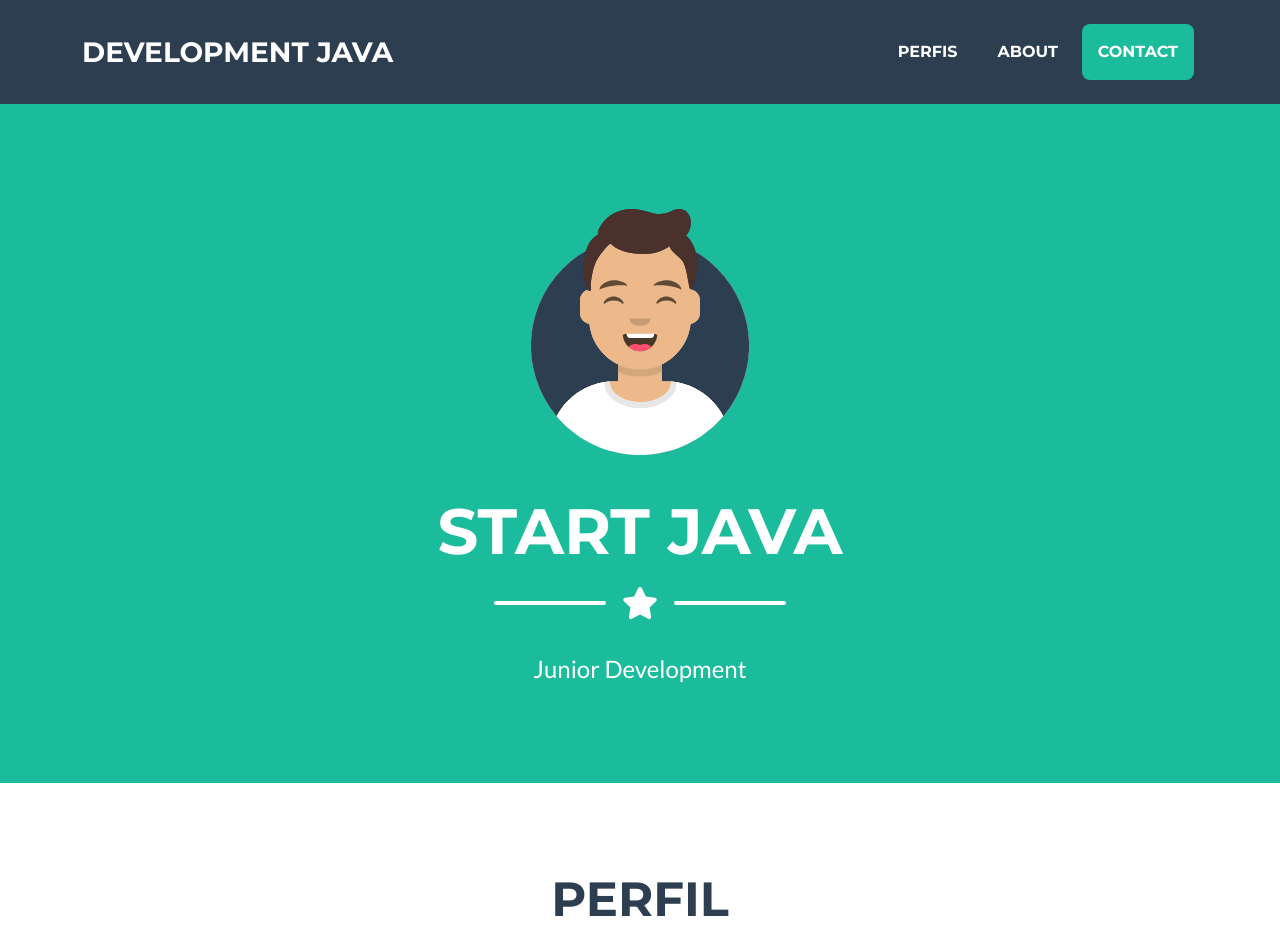
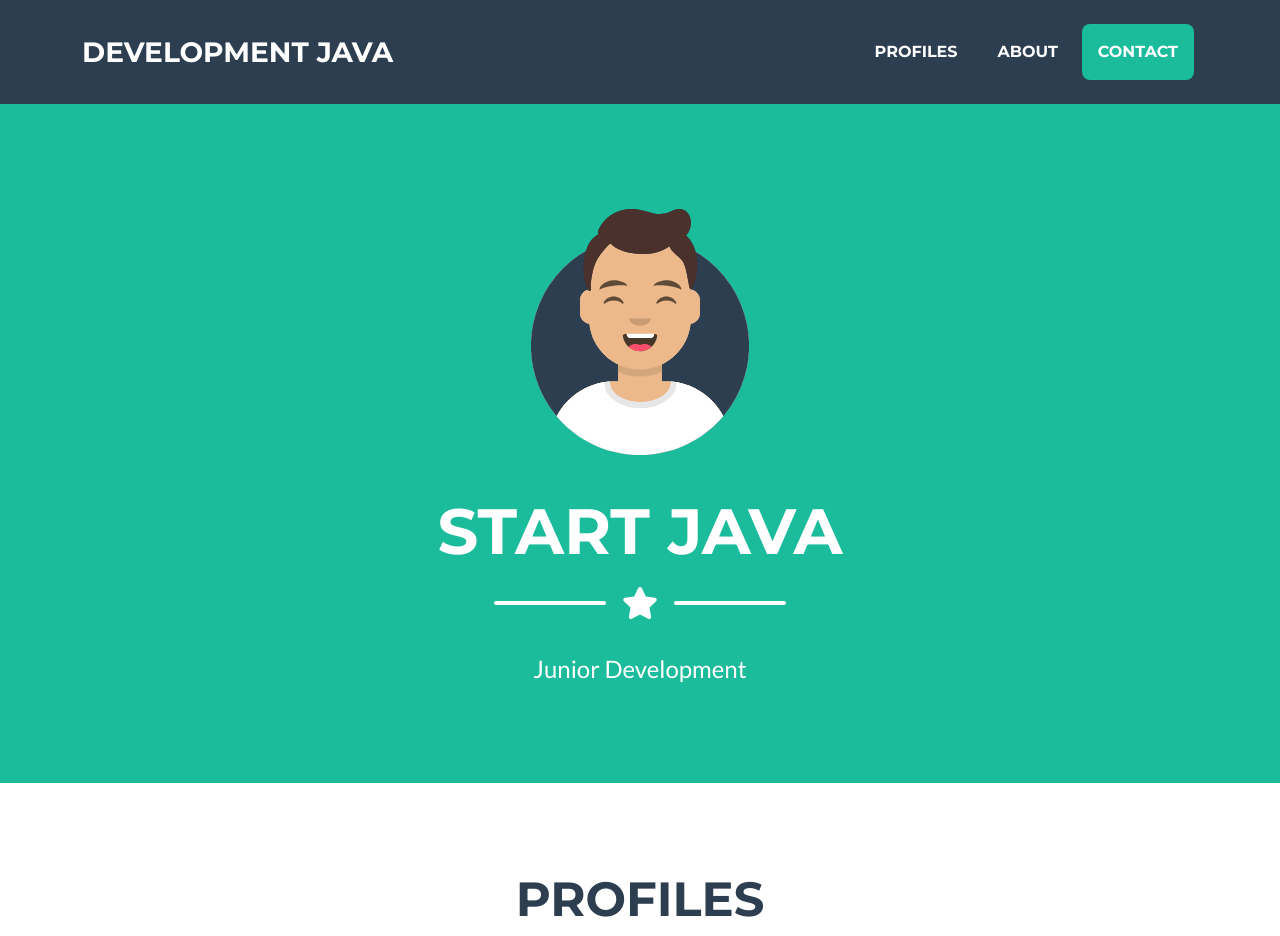
Before and after one commit to p000059/Personal, a plain HTML site: page personal/index.html in a window 1280 px wide. Shown: the top 936 px of the page. Drawn offline with nearby package versions, Linux system fonts and the light colour scheme.

Commit message:
20211015163300

```diff
--- a/personal/index.html
+++ b/personal/index.html
@@ -27,7 +27,7 @@
                 </button>
                 <div class="collapse navbar-collapse" id="navbarResponsive">
                     <ul class="navbar-nav ms-auto">
-                        <li class="nav-item mx-0 mx-lg-1"><a class="nav-link py-3 px-0 px-lg-3 rounded" href="#portfolio">Perfis</a></li>
+                        <li class="nav-item mx-0 mx-lg-1"><a class="nav-link py-3 px-0 px-lg-3 rounded" href="#portfolio">Profiles</a></li>
                         <li class="nav-item mx-0 mx-lg-1"><a class="nav-link py-3 px-0 px-lg-3 rounded" href="#about">About</a></li>
                         <li class="nav-item mx-0 mx-lg-1"><a class="nav-link py-3 px-0 px-lg-3 rounded" href="#contact">Contact</a></li>
                     </ul>
@@ -55,7 +55,7 @@
         <section class="page-section portfolio" id="portfolio">
             <div class="container">
                 <!-- Portfolio Section Heading-->
-                <h2 class="page-section-heading text-center text-uppercase text-secondary mb-0">Perfil</h2>
+                <h2 class="page-section-heading text-center text-uppercase text-secondary mb-0">Profiles</h2>
                 <!-- Icon Divider-->
                 <div class="divider-custom">
                     <div class="divider-custom-line"></div>
```
